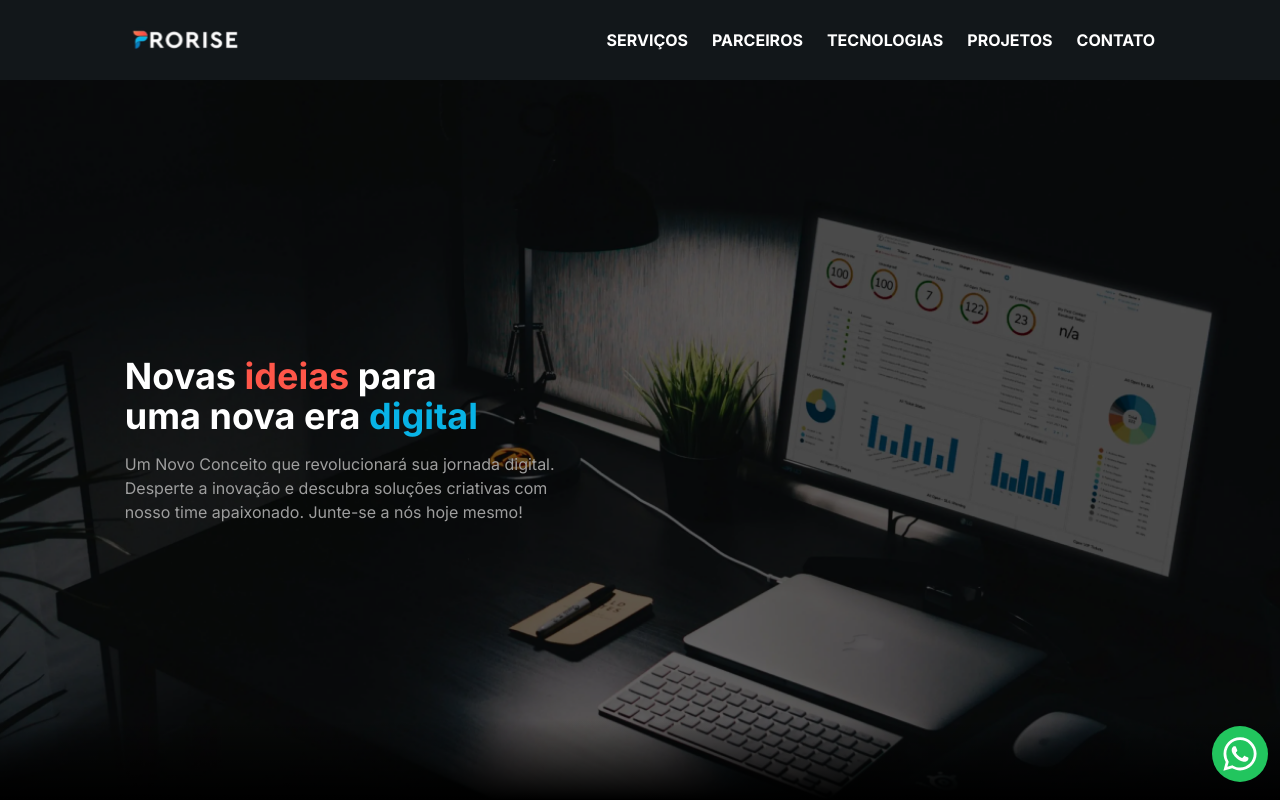
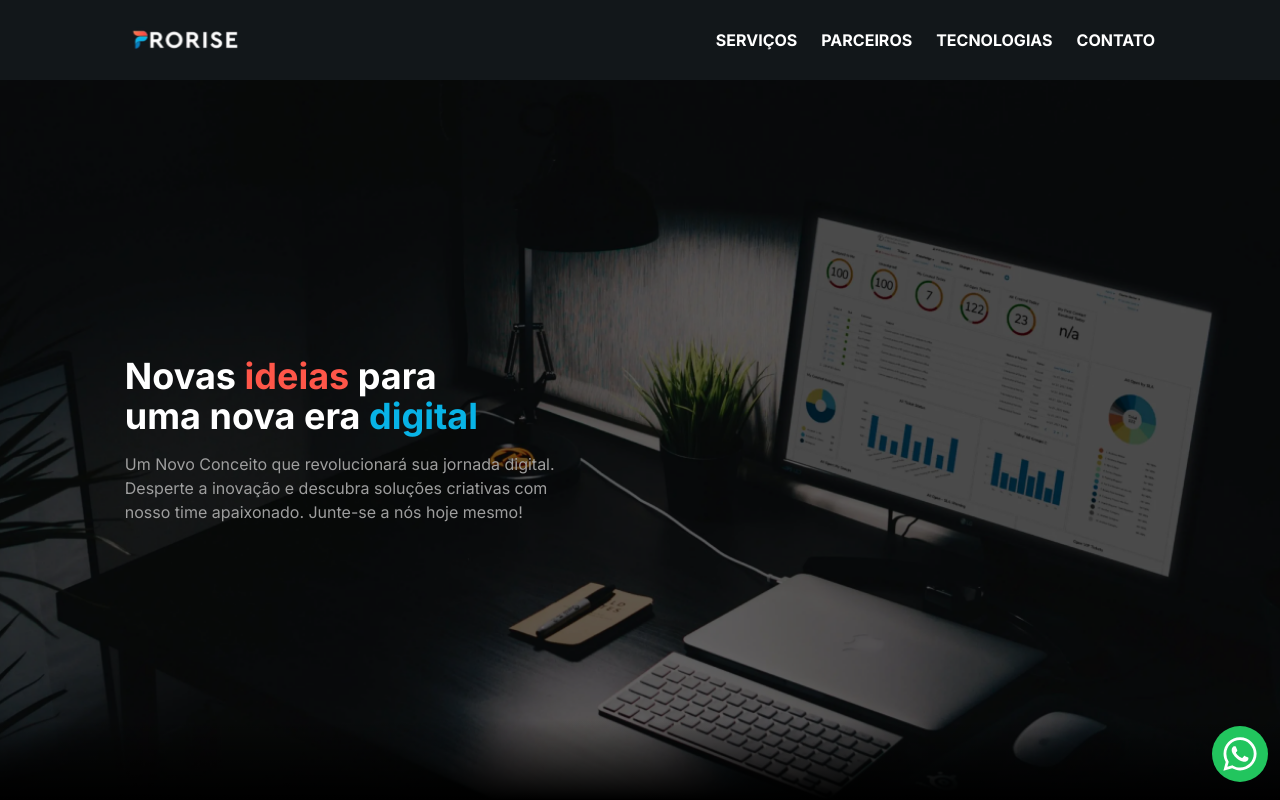
Before and after one commit to RodrigoNeoEx/prorise, a Next.js app: page / in a window 1280 px wide. Shown: the top 800 px of the page. Built offline with nearby package versions, Linux system fonts and the light colour scheme.

Commit message:
feat: ocultado seção de projetos

```diff
--- a/src/components/Footer.tsx
+++ b/src/components/Footer.tsx
@@ -1,8 +1,8 @@
 import { ContentContainer } from "@/components/ContentContainer";
 import { menuItems } from "@/constants/menuItems";
 import { scrollToSection } from "@/helpers/scroll";
-import Link from "next/link";
-import { AiFillLinkedin } from "react-icons/ai";
+// import Link from "next/link";
+// import { AiFillLinkedin } from "react-icons/ai";
 
 export const Footer = () => {
 	return (
--- a/src/constants/menuItems.ts
+++ b/src/constants/menuItems.ts
@@ -16,6 +16,6 @@ export const menuItems: MenuItemsProps[] = [
 	{ name: "Serviços", Icon: MdBuild, sectionId: "services" },
 	{ name: "Parceiros", Icon: MdWork, sectionId: "collaborators" },
 	{ name: "Tecnologias", Icon: MdAssuredWorkload, sectionId: "space" },
-	{ name: "Projetos", Icon: MdFactCheck, sectionId: "projects" },
+	// { name: "Projetos", Icon: MdFactCheck, sectionId: "projects" },
 	{ name: "Contato", Icon: MdFactCheck, sectionId: "network" },
 ];
--- a/src/pages/index.tsx
+++ b/src/pages/index.tsx
@@ -5,7 +5,7 @@ import { WhatsappButton } from "@/components/WhatsappButton";
 import { HomeSection } from "@/components/sections/HomeSection";
 import { SpaceSection } from "@/components/sections/SpaceSection";
 import { ServicesSection } from "@/components/sections/ServicesSection";
-import { ProjectsSection } from "@/components/ProjectsSection";
+// import { ProjectsSection } from "@/components/ProjectsSection";
 import { NetworkSection } from "@/components/sections/NetworkSection";
 import { Footer } from "@/components/Footer";
 import { CopyrightSection } from "@/components/sections/CopyrightSection";
@@ -39,7 +39,7 @@ export default function Home() {
 			<ServicesSection />
 			<CollaboratorsSection />
 			<SpaceSection />
-			<ProjectsSection />
+			{/* <ProjectsSection /> */}
 			<NetworkSection />
 			<Footer />
 			<CopyrightSection />
```
